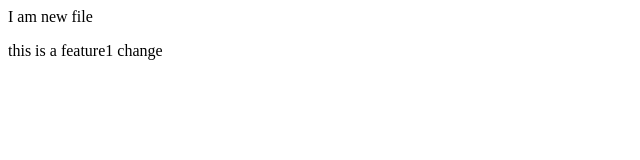
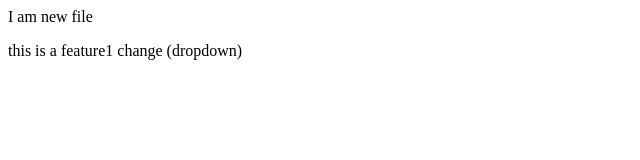
Before and after one commit to MARK180603/LocalRepos, a plain HTML site: page index.html in a window 1280 px wide. Shown: the full height of the page, 0-640 px from the left. Drawn offline with Linux system fonts and the light colour scheme.

Commit message:
add dropdown

```diff
--- a/index.html
+++ b/index.html
@@ -1,3 +1,3 @@
 <p>I am new file
 </p>
-<p>this is a feature1 change</p>
+<p>this is a feature1 change (dropdown)</p>
```
